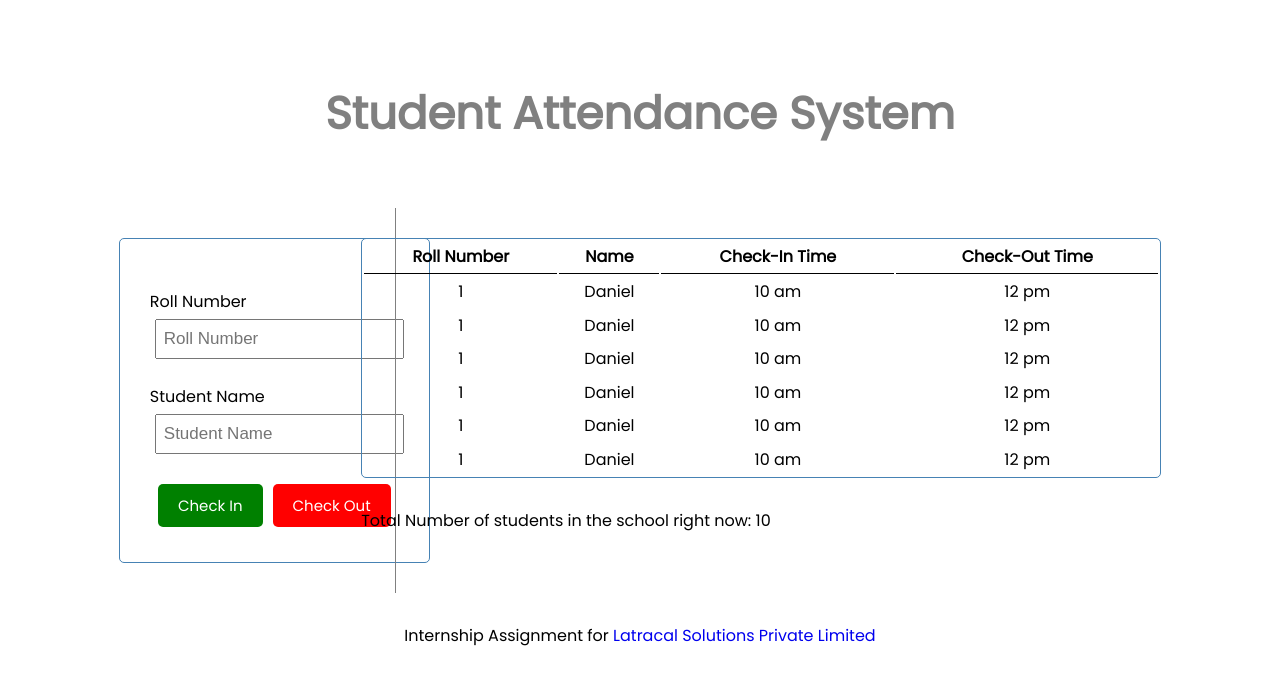
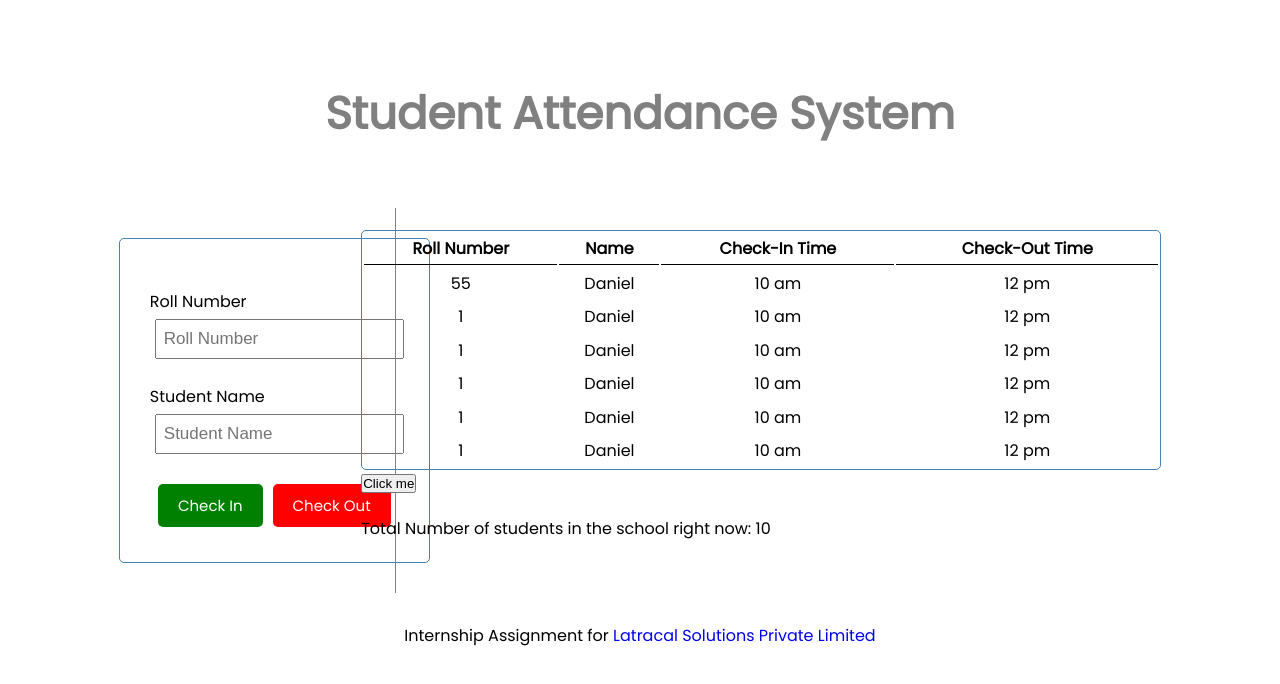
Before and after one commit to X-DSI/student_attendance_intern, a React (Create React App) app: page / in a window 1280 px wide. Shown: the top 684 px of the page. Built offline with nearby package versions, Linux system fonts and the light colour scheme; no server answers.

Commit message:
⏫ UPDATE: Table Data

```diff
--- a/db.json
+++ b/db.json
@@ -14,6 +14,22 @@
       "checkintime": "cxcvbe",
       "name": "Immanuel",
       "id": 3
+    },
+    {
+      "id": 4,
+      "name": "Jerome"
+    },
+    {
+      "id": 5,
+      "name": "Kumar"
+    },
+    {
+      "id": 6,
+      "name": "Steve"
+    },
+    {
+      "id": 7,
+      "name": "Marshall"
     }
   ]
 }
--- a/src/Components/Table.js
+++ b/src/Components/Table.js
@@ -1,4 +1,11 @@
 const Table = () => {
+  const getData = async () => {
+    const res = await fetch("http://localhost:5000/students");
+    const data = await res.json();
+    console.log("🚀 ~ file: Table.js:5 ~ getData ~ data", data);
+    return data;
+  };
+
   return (
     <div>
       <table>
@@ -9,7 +16,7 @@ const Table = () => {
           <th>Check-Out Time</th>
         </tr>
         <tr>
-          <td>1</td>
+          <td>55</td>
           <td>Daniel</td>
           <td>10 am</td>
           <td>12 pm</td>
@@ -45,6 +52,8 @@ const Table = () => {
           <td>12 pm</td>
         </tr>
       </table>
+      <button onClick={getData}>Click me</button>
+      <p></p>
     </div>
   );
 };
```
